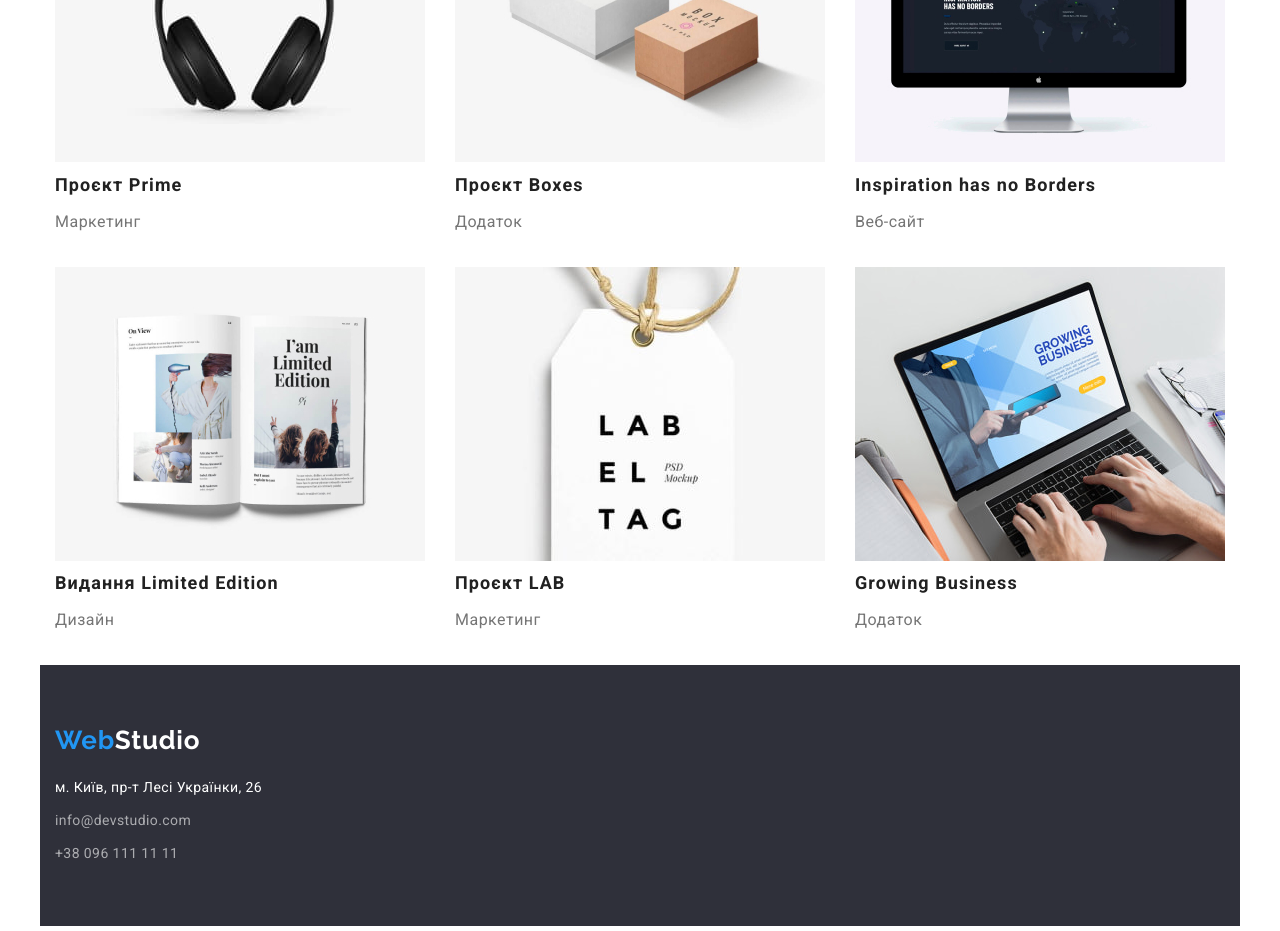
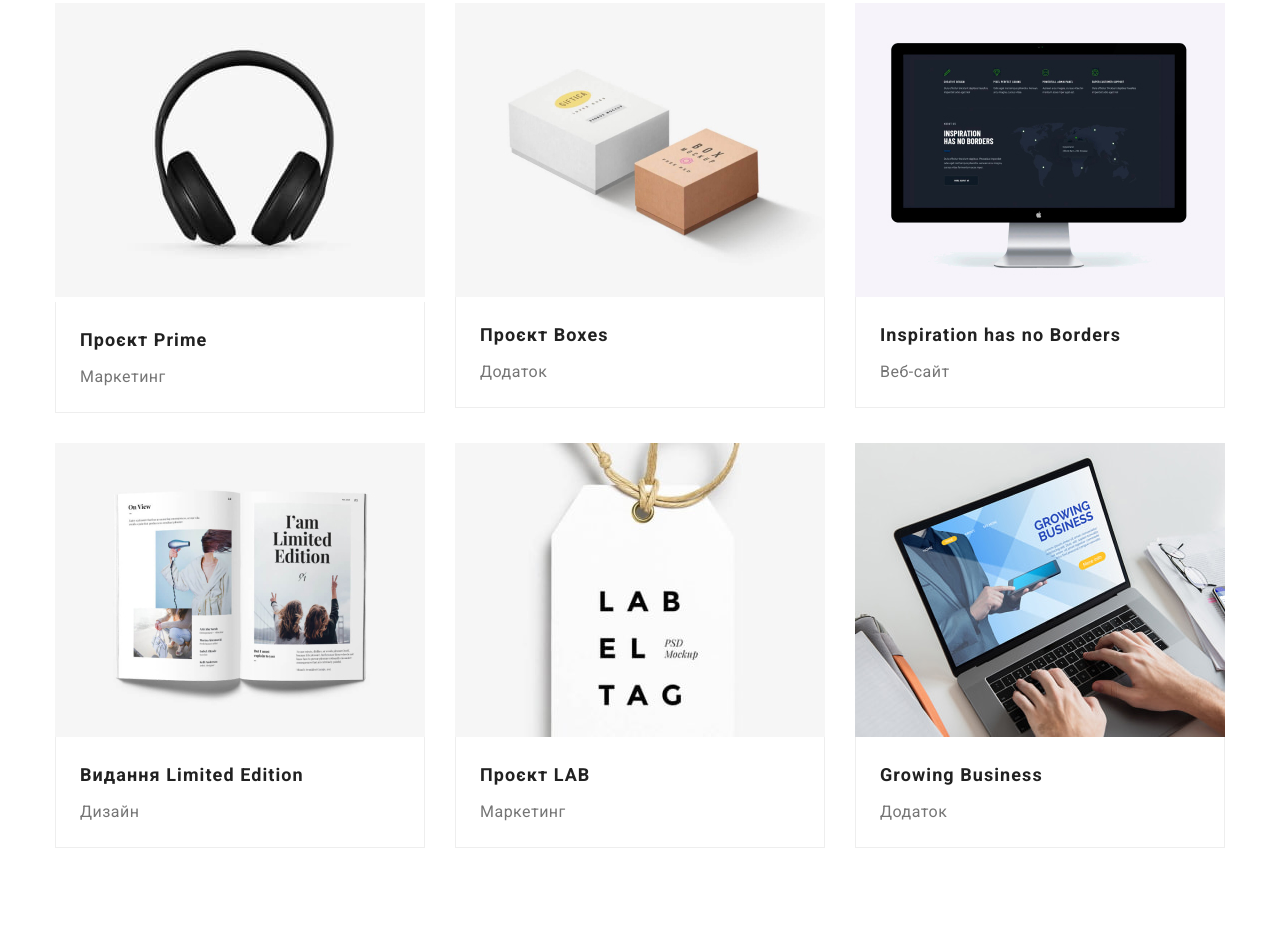
Before and after one commit to ksu555/goit-markup-hw-04, a plain HTML site: page portfolio.html in a window 1280 px wide. Shown: the part 709-1640 px from the top of the page. Drawn offline with nearby package versions, Linux system fonts and the light colour scheme.

Commit message:
Update portfolio.html

```diff
--- a/portfolio.html
+++ b/portfolio.html
@@ -32,7 +32,7 @@
 </header>
     <main>
         <!--Liste-->
-      <section class="liste container">
+      <section class="liste container section">
         <h1 class="visually-hidden"> Наші роботи </h1>
         <ul class="container-liste-btn">
             <li> <button type="button" class="liste-btn auto">Усі</button></li>
@@ -45,48 +45,57 @@
 
             <ul class="project-liste">
                 <li> <a href="#"><img src="./images/texnokiak.jpg" alt="Website" width= "370" height= "294" class="project-icon">
-                    <h2 class="project-subtitle">Технокряк</h2>
+                    <div class="project-border"><h2 class="project-subtitle">Технокряк</h2>
                     <p class="project-copy">Веб-сайт</p>
+                    </div>
                 </a>
                 </li>
                 <li><a href="#"><img src="./images/poster.neworlean.jpg"  alt="Poster" width= "370" height="294" class="project-icon">
-                    <h2 class="project-subtitle">Постер New Orlean vs Golden Star</h2>
+                    <div class="project-border"><h2 class="project-subtitle">Постер New Orlean vs Golden Star</h2>
                     <p class="project-copy">Дизайн</p>
+                    </div>
                 </a>
                 </li>
                 <li><a href="#"><img src="./images/seafood.jpg"   alt="Restaurant" width ="370" height="294" class="project-icon">
-                    <h2 class="project-subtitle">Ресторан Seafood</h2>
+                    <div class="project-border"><h2 class="project-subtitle">Ресторан Seafood</h2>
                     <p class="project-copy">Додаток</p>
+                    </div>
                 </a>
                 </li>
                 <li><a href="#"><img src="images/prime.jpg"  alt= "Project Prime" width="370" height="294" class="project-icon">
-                    <h2 class="project-subtitle">Проєкт Prime</h2>
+                    <div class="project-border"><h2 class="project-subtitle">Проєкт Prime</h2>
                     <p class="project-copy">Маркетинг</p>
+                    </div>
                 </a>
                 </li>
-                <li><a href="#"><img src="images/boxes.jpg" alt="Project Box" width="370" height="294" class="project-icon">
-                    <h2 class="project-subtitle">Проєкт Boxes</h2>
+                <li><a href="#"><img src="images/boxes.jpg" alt="Project Box" width="370" height="294" class="project-icon block">
+                    <div class="project-border"><h2 class="project-subtitle">Проєкт Boxes</h2>
                     <p class="project-copy">Додаток</p>
+                    </div>
                 </a>
                 </li>
-                <li><a href="#"><img src="images/inspiration.jpg" alt= "Inspiration has no Borders" width="370" height="294" class="project-icon">
-                    <h2 class="project-subtitle">Inspiration has no Borders</h2>
+                <li><a href="#"><img src="images/inspiration.jpg" alt= "Inspiration has no Borders" width="370" height="294" class="project-icon block">
+                    <div class="project-border"><h2 class="project-subtitle">Inspiration has no Borders</h2>
                     <p class="project-copy">Веб-сайт</p>
+                    </div>
                 </a>
                 </li>
-                <li><a href="#"><img src="images/limited.edit.jpg" alt="Limited Edition" width= "370" height="294" class="project-icon">
-                    <h2 class="project-subtitle">Видання Limited Edition</h2>
+                <li><a href="#"><img src="images/limited.edit.jpg" alt="Limited Edition" width= "370" height="294" class="project-icon block">
+                    <div class="project-border"><h2 class="project-subtitle">Видання Limited Edition</h2>
                     <p class="project-copy">Дизайн</p>
+                    </div>
                 </a>
                 </li>
-                <li><a href="#"><img src="images/lab.jpg" alt= "Limited Edition" width= "370" height="294" class="project-icon">
-                    <h2 class="project-subtitle">Проєкт LAB</h2>
+                <li><a href="#"><img src="images/lab.jpg" alt= "Limited Edition" width= "370" height="294" class="project-icon block">
+                    <div class="project-border"><h2 class="project-subtitle">Проєкт LAB</h2>
                     <p class="project-copy">Маркетинг</p>
+                    </div>
                     </a>
                 </li>
-                <li><a href="#"><img src="images/growing.business.jpg" alt="Growing Business" width= "370" height="294" class="project-icon">
-                    <h2 class="project-subtitle">Growing Business</h2>
+                <li><a href="#"><img src="images/growing.business.jpg" alt="Growing Business" width= "370" height="294" class="project-icon block">
+                    <div class="project-border"><h2 class="project-subtitle">Growing Business</h2>
                     <p class="project-copy">Додаток</p>
+                    </div>
                     </a>
                 </li>
             </ul>
```
